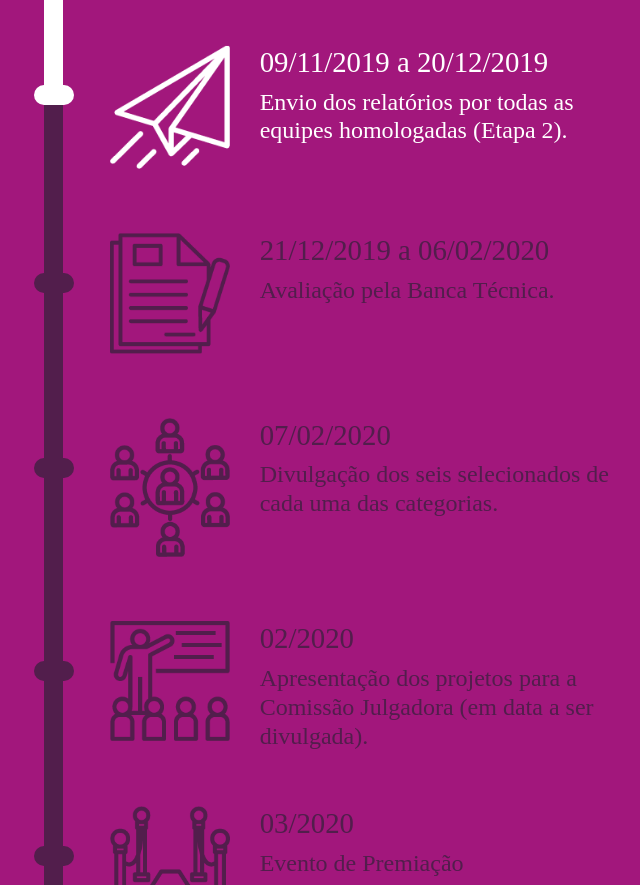
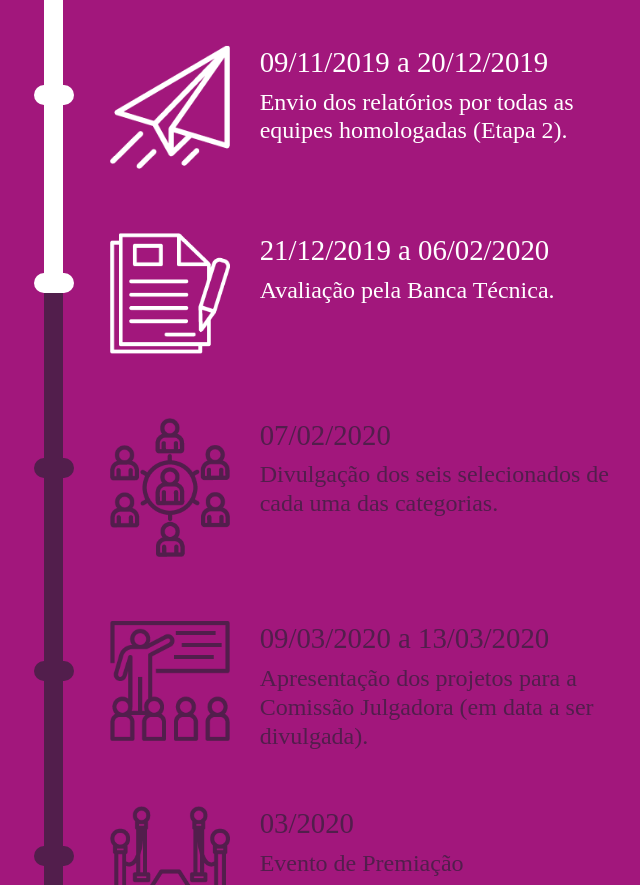
Before and after one commit to prefeiturasp/SMIT-premiasampa, a plain HTML site: page index.html in a window 1280 px wide. Shown: the part 1318-2203 px from the top of the page, without its empty margins (95-735 px from the left). Drawn offline with nearby package versions, Linux system fonts and the light colour scheme; a web font is replaced by a local one.

Commit message:
Modified index timeline

```diff
--- a/index.html
+++ b/index.html
@@ -113,7 +113,7 @@
             </div>
 
             <!-- timeline block -->
-            <div class="cd-timeline-block cd-timeline-block-active-point">
+            <div class="cd-timeline-block cd-timeline-block-active">
                 <div class="cd-block-content">
                   <div class="cd-timeline-content-img col-md-2">
                     <img class="img-fluid" src="./assets/flight.png" alt="Icone de Envio de Relatórios">
@@ -126,10 +126,10 @@
             </div>
 
             <!-- timeline block -->
-            <div class="cd-timeline-block">
+            <div class="cd-timeline-block cd-timeline-block-active-point">
                 <div class="cd-block-content">
                   <div class="cd-timeline-content-img col-md-2">
-                    <img class="img-fluid" src="./assets/document-inactive.png" alt="Icone de Documento">
+                    <img class="img-fluid" src="./assets/document.png" alt="Icone de Documento">
                   </div>
                   <div class="cd-timeline-content col-md-5">
                     <h1>21/12/2019 a 06/02/2020</h1>
@@ -158,7 +158,7 @@
                     <img class="img-fluid" src="./assets/lecture-inactive.png" alt="Icone de Comissão julgadora">
                   </div>
                   <div class="cd-timeline-content col-md-5">
-                    <h1>02/2020</h1>
+                    <h1>09/03/2020 a 13/03/2020</h1>
                     <h2>Apresentação dos projetos para a Comissão Julgadora (em data a ser divulgada).</h2>
                   </div> <!-- cd-timeline__content -->
                 </div>
```
Also changed, not shown: assets/document.png (added).
